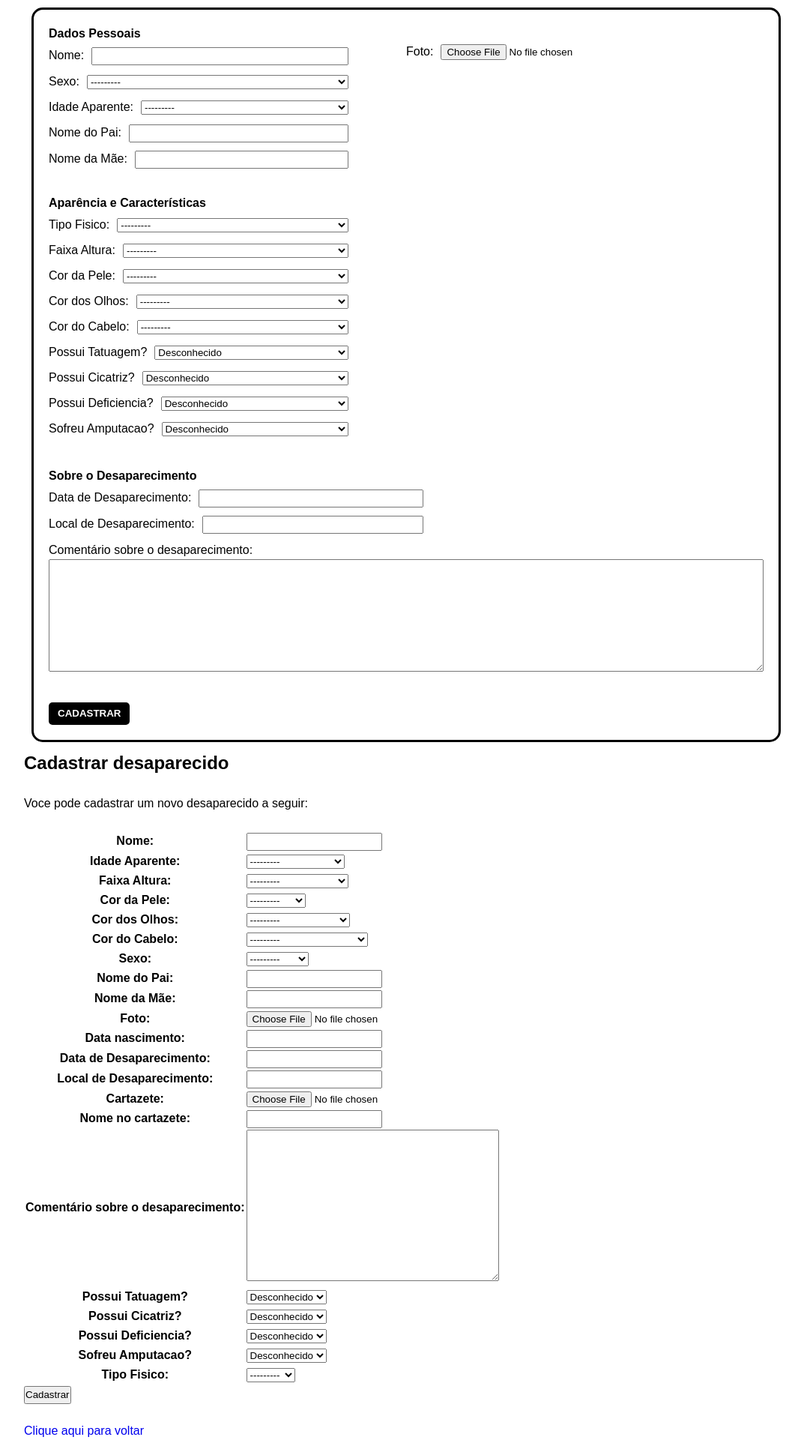
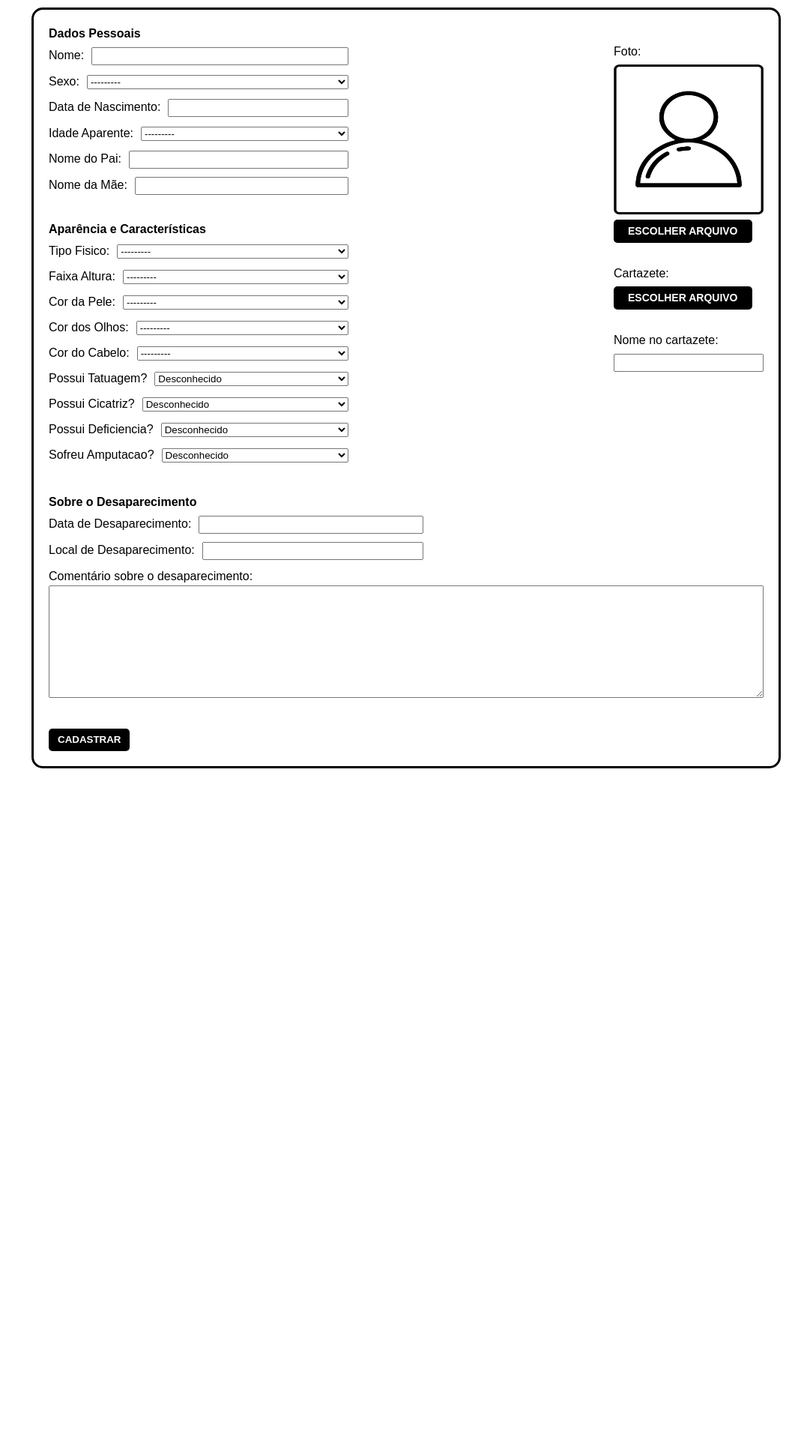
Before and after one commit to Projetos-BSI-UNIRIO/desaparecidos-rj-web, a Django app: page /webserver/desaparecidos/cadastrar/ in a window 1360 px wide. Shown: the part 160-2081 px from the top of the page at 75% size, without its empty margins (148-1221 px from the left). After the commit the page ends 1185 px from the top, so only its background shows below. Run offline with Django 3.2, Linux system fonts and the light colour scheme; a user stored in the database is signed in.

Commit message:
Tela de cadastro de desaparecido modificada. Infelizmente, o upload de fotos parou de funcionar.

```diff
--- a/desaparecidos_rj_web/webserver/forms.py
+++ b/desaparecidos_rj_web/webserver/forms.py
@@ -31,6 +31,7 @@ class PessoaForm(forms.ModelForm):
         labels = {
             "nome": "Nome",
             "idade_aparente": "Idade Aparente",
+            "data_nascimento": "Data de Nascimento",
             "faixa_altura": "Faixa Altura",
             "cor_pele": "Cor da Pele",
             "cor_olhos": "Cor dos Olhos",
@@ -45,7 +46,9 @@ class PessoaForm(forms.ModelForm):
             "tipo_fisico": "Tipo Fisico",
             "data_desaparecimento": "Data de Desaparecimento",
             "local_desaparecimento": "Local de Desaparecimento",
-            "comentario_desaparecimento": "Comentário sobre o desaparecimento"
+            "comentario_desaparecimento": "Comentário sobre o desaparecimento",
+            "cartazete": "Cartazete",
+            "nome_no_cartazete": "Nome no cartazete"
         }
 
 class PessoaBuscaForm(forms.ModelForm):
--- a/desaparecidos_rj_web/webserver/templates/cadastrar_pessoa_model_form.html
+++ b/desaparecidos_rj_web/webserver/templates/cadastrar_pessoa_model_form.html
@@ -19,6 +19,8 @@
                             <div class="form_field">{{ form.nome.label_tag }}<span>{{ form.nome }}</span></div>
                             {{ form.sexo.errors }}
                             <div class="form_field">{{ form.sexo.label_tag }}<span>{{ form.sexo }}</span></div>
+                            {{ form.data_nascimento.errors }}
+                            <div class="form_field">{{ form.data_nascimento.label_tag }}<span>{{ form.data_nascimento }}</span></div>
                             {{ form.idade_aparente.errors }}
                             <div class="form_field">{{ form.idade_aparente.label_tag }}<span>{{ form.idade_aparente }}</span></div>
                             {{ form.nome_pai.errors }}
@@ -48,9 +50,36 @@
                             <div class="form_field">{{ form.sofreu_amputacao.label_tag }}<span>{{ form.sofreu_amputacao }}</span></div>
                         </div>
                         <div class="fields_right_column">
-                            <br>
-                            {{ form.foto.errors }}
-                            <div class="form_field">{{ form.foto.label_tag }}<span>{{ form.foto }}</span></div>
+                            <div class="foto_fields_container">
+                                <br>
+                                {{ form.foto.errors }}
+                                <div class="form_field">
+                                    <p class="label-paragraph">Foto:</p>
+                                    <!--{% if form.foto.name %}
+                                    <img src="{{ form.foto.url }}" width="200" height="200" />
+                                    {% else %}
+                                    <img src="{% static 'images/no-photo-image.png' %}" width="200" height="200" />
+                                    {% endif %}-->
+                                    <img src="{% static 'images/no-photo-image.png' %}" width="200" height="200" />
+                                    <br>
+                                    {{ form.foto }}
+                                    <label for="id_foto">ESCOLHER ARQUIVO</label>
+                                    <span id='foto-file-name'></span>
+
+                                    <p><!-- Gambiarra --></p>
+                                    <br>
+                                    <p class="label-paragraph">Cartazete:</p>
+                                    {{ form.cartazete }}
+                                    <label for="id_cartazete">ESCOLHER ARQUIVO</label>
+                                    <span id='cartazete-file-name'></span>
+
+
+                                    <p><!-- Gambiarra --></p>
+                                    <br>
+                                    <p class="label-paragraph">Nome no cartazete:</p>
+                                    {{ form.nome_no_cartazete }}
+                                </div>
+                            </div>
                         </div>
                     </div>
 
@@ -73,44 +102,4 @@
                 </form>
             </section>
 
-
-
-
-
-
-
-
-
-
-
-
-
-
-
-
-
-
-
-
-
-
-
-
-        <article id="form_sectiom" >
-            <h2 class="section_header_h2">Cadastrar desaparecido</h2>
-            <br>
-            <p>Voce pode cadastrar um novo desaparecido a seguir:</p>
-            <br>
-            <div id="form_container" >
-                <form method="POST" enctype="multipart/form-data" class="post-form">
-                    {% csrf_token %}
-                    <table>
-                        {{ form.as_table }}
-                    </table>
-                    <button type="submit">Cadastrar</button>
-                </form>
-            </div>
-            <br>
-            <a href="{% url 'desaparecidos' %}">Clique aqui para voltar</a>
-        </article>
     {% endblock %}
--- a/desaparecidos_rj_web/webserver/templates/main.html
+++ b/desaparecidos_rj_web/webserver/templates/main.html
@@ -29,6 +29,19 @@
                 //   for an individual element
                 var msnry = new Masonry( '.results-grid', {
                     // options
+                });
+
+
+                var input_foto = document.getElementById('id_foto');
+                var file_foto = document.getElementById('foto-file-name');
+                var input_cartazete = document.getElementById('id_cartazete');
+                var file_cartazete = document.getElementById('cartazete-file-name');
+
+                input_foto.addEventListener('change', function(){
+                    file_foto.textContent = this.value;
+                });
+                input_cartazete.addEventListener('change', function(){
+                    file_cartazete.textContent = this.value;
                 });
             }
 
@@ -439,8 +452,44 @@
                 height: 100%;
             }
 
+            .foto_fields_container {
+                float: right;
+                width: 200px;
+                #overflow: hidden;
+            }
+
+            .foto_fields_container * {
+                clear: both;
+            }
+
+            .foto_fields_container input[type='file'] {
+                display: none;
+            }
 
 
+            .foto_fields_container label {
+                background-color: #000000;
+                border-radius: 5px;
+                color: #fff;
+                cursor: pointer;
+                #margin-left: 7px;
+                padding-top: 5px;
+                padding-bottom: 5px;
+                padding-left: 19px;
+                padding-right: 19px;
+                font-weight: bold;
+                font-size: 14px;
+            }
+
+            .form_container form p.label-paragraph {
+                font-size: 16px;
+                font-weight: normal;
+                margin-bottom: 5px;
+            }
+
+            .foto_fields_container input[type='text'] {
+                width: 200px;
+            }
 
 
 
```
Also changed, not shown: desaparecidos_rj_web/desaparecidos_rj.sqlite3, desaparecidos_rj_web/webserver/static/images/no-photo-image.png (added).
